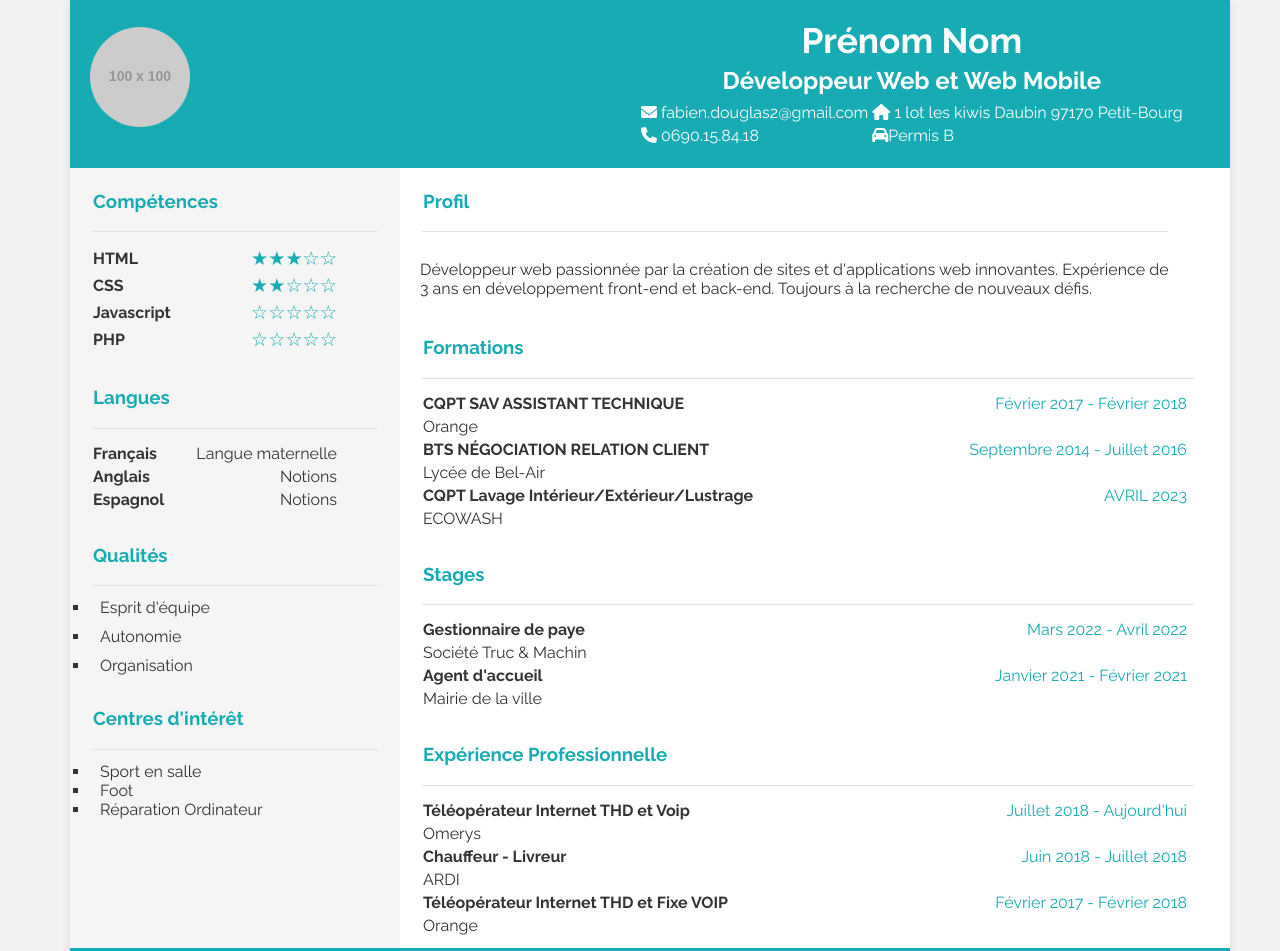
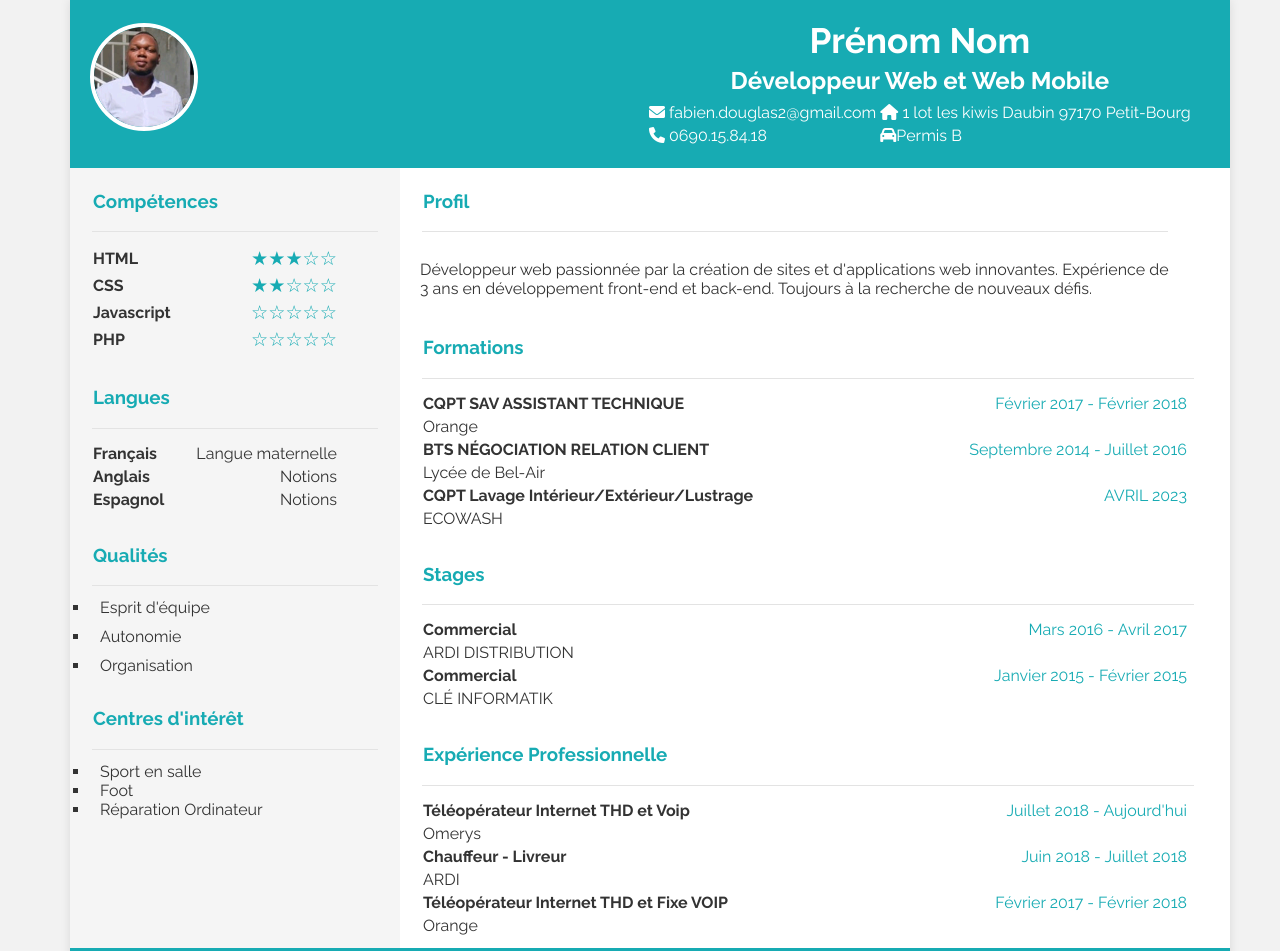
Before and after one commit to fdouglas971/CV, a plain HTML site: page index.html in a window 1280 px wide. Shown: the top 951 px of the page. Drawn offline with Linux system fonts and the light colour scheme; placeholder pictures from the web are drawn by us.

Commit message:
Add profile picture, modification des stages

```diff
--- a/assets/pages/styles.css
+++ b/assets/pages/styles.css
@@ -70,6 +70,8 @@ header {
     width: 100px;
     height: 100px;
     margin-bottom: 10px;
+    border-width: 4px;
+    border-style: solid;
 }
 
 .name{display: flex;
--- a/index.html
+++ b/index.html
@@ -16,7 +16,7 @@
             <div class="header-content">
                 <!-- Photo de profil -->
                 <div class="picture">
-                    <img src="https://via.placeholder.com/100" alt="Photo de profil" class="profile-pic">
+                    <img src="./assets/images/picture.jpg" alt="Photo de profil" class="profile-pic">
                 </div>
                 <!-- Nom et titre -->
                 <div class="name">
@@ -177,18 +177,18 @@
 
                 <table class="internships">
                 <tr>
-                    <th class="degree">Gestionnaire de paye</th>
-                    <td class="period">Mars 2022 - Avril 2022</td>
+                    <th class="degree">Commercial</th>
+                    <td class="period">Mars 2016 - Avril 2017</td>
                 </tr>
                 <tr>
-                    <td> Société Truc & Machin</td>
+                    <td> ARDI DISTRIBUTION</td>
                 </tr>
                 <tr>
-                    <th class="degree">Agent d'accueil</th>
-                    <td class="period">Janvier 2021 - Février 2021</td>
+                    <th class="degree">Commercial</th>
+                    <td class="period">Janvier 2015 - Février 2015</td>
                 </tr>
                 <tr>
-                    <td>Mairie de la ville</td>
+                    <td>CLÉ INFORMATIK</td>
                 </tr>
 
                 </table>
```
Also changed, not shown: assets/images/picture.jpg (added).
